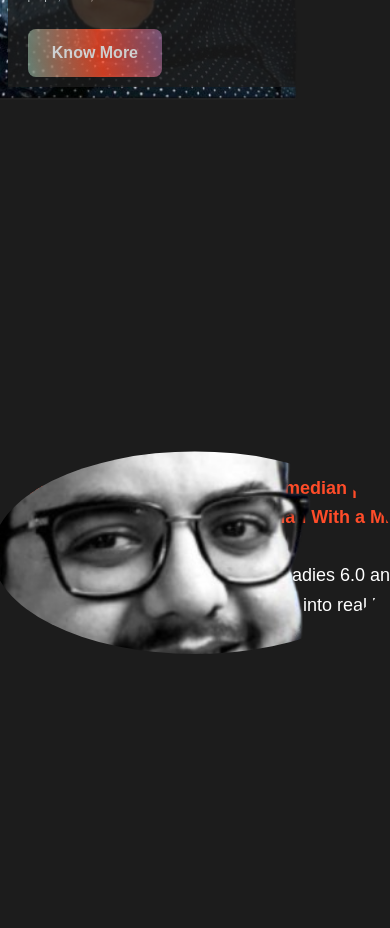
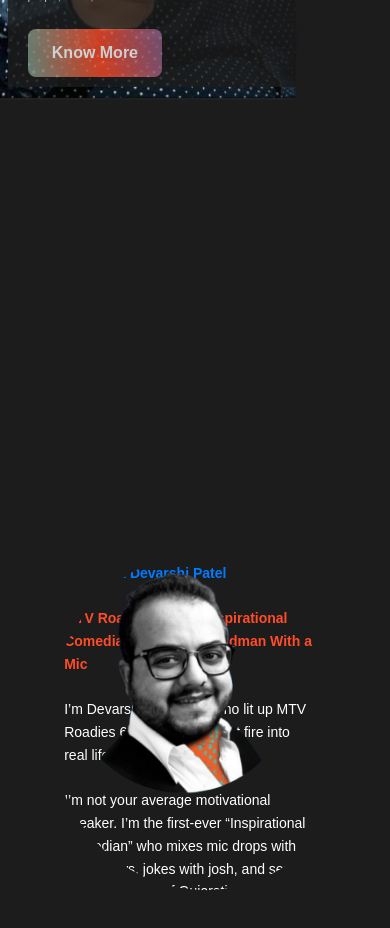
Before and after one commit to AshishProject7878/react-prototype, a React (Vite) app: page / in a window 390 px wide. Shown: the part 740-1668 px from the top of the page. Built offline with nearby package versions, Linux system fonts and the light colour scheme; a web font is replaced by a local one.

Commit message:
changes 137

```diff
--- a/src/index.css
+++ b/src/index.css
@@ -361,7 +361,7 @@ body {
   }
 }
 
-@media (max-width: 640px) and (max-height: 800px) {
+@media (max-width: 640px) and (max-height: 900px) {
   .topSection {
     position: relative;
     top: 0;
@@ -529,7 +529,7 @@ body {
   }
 
   #about{
-    height: 50vh !important;
+    height: 80vh !important;
     margin-bottom: -150% !important;
   }
 }
```
